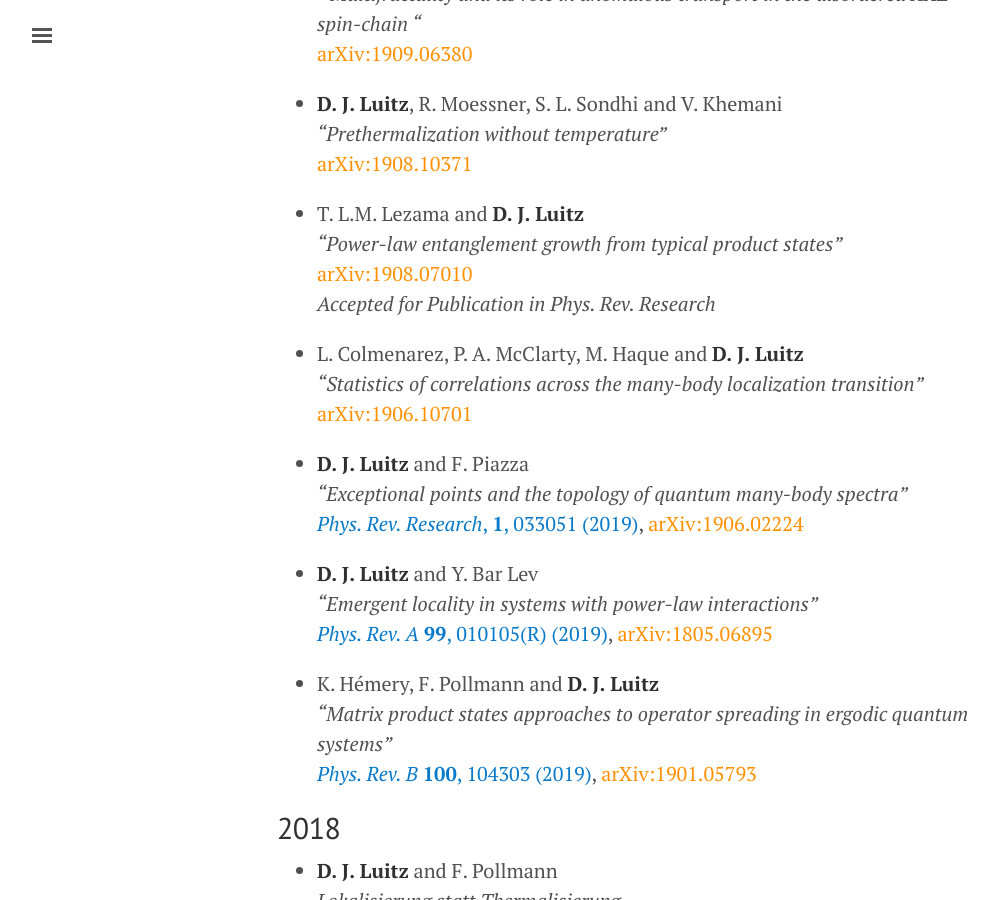
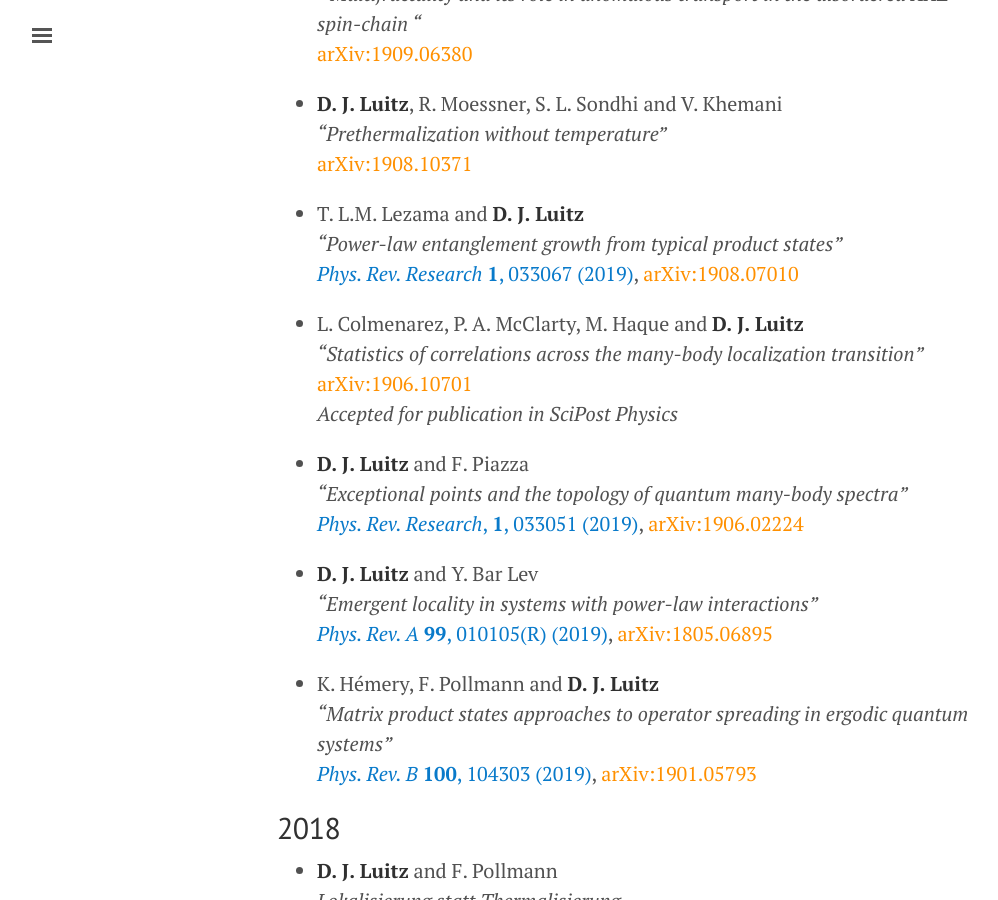
Before and after one commit to dluitz/dluitz.github.io, a Jekyll site: the page built from publications.md, in a window 1280 px wide and 900 px high, scrolled down 401 px. Shown: the whole window, without its empty margins (3-1001 px from the left). Built offline with Jekyll 4.4.1, drawn with Linux system fonts in a browser that asks for light colours.

Commit message:
[publist]

```diff
--- a/publications.md
+++ b/publications.md
@@ -22,13 +22,14 @@ My ORCID is [0000-0003-0099-5696](https://orcid.org/0000-0003-0099-5696).
 
 + T. L.M. Lezama and **D. J. Luitz**
 *"Power-law entanglement growth from typical product states"*
+[*Phys. Rev. Research* **1**, 033067 (2019)](https://journals.aps.org/prresearch/abstract/10.1103/PhysRevResearch.1.033067){:class='pub'},
 [arXiv:1908.07010](https://arxiv.org/abs/1908.07010){:class='arxiv'}
-*Accepted for Publication in Phys. Rev. Research*
 
 
 + L. Colmenarez, P. A. McClarty, M. Haque and **D. J. Luitz**
 *"Statistics of correlations across the many-body localization transition"*
 [arXiv:1906.10701](https://arxiv.org/abs/1906.10701){:class='arxiv'}
+*Accepted for publication in SciPost Physics*
 
 
 + **D. J. Luitz** and F. Piazza
```
